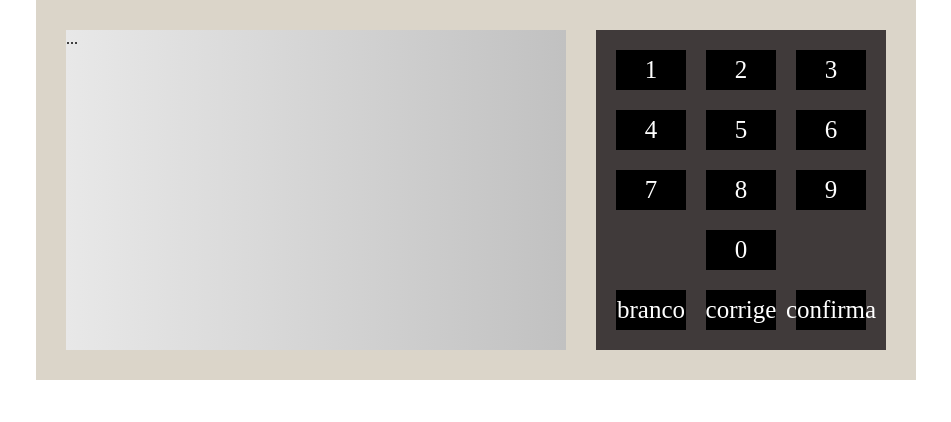
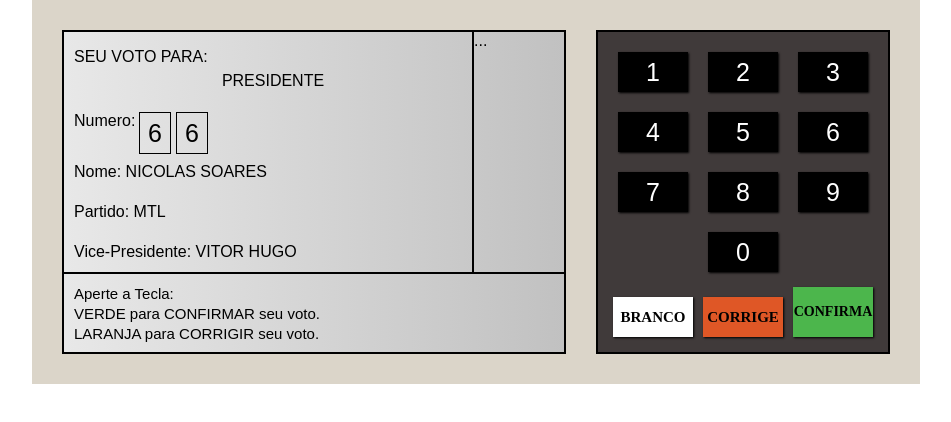
Before and after one commit to RichardGraebin/Projeto---Urna, a plain HTML site: page index.html in a window 1280 px wide. Shown: the whole page, without its empty margins (164-1115 px from the left). Drawn offline with Linux system fonts and the light colour scheme; a web font is replaced by a local one.

Commit message:
Screen Update

```diff
--- a/index.html
+++ b/index.html
@@ -6,10 +6,35 @@
     <meta name="viewport" content="width=device-width, initial-scale=1.0">
     <title>Document</title>
     <link rel="stylesheet" href="style.css">
+    <link rel="preconnect" href="https://fonts.googleapis.com">
+    <link rel="preconnect" href="https://fonts.gstatic.com" crossorigin>
+    <link href="https://fonts.googleapis.com/css2?family=Benne&display=swap" rel="stylesheet">
+
 </head>
 <body>
     <div id='urna'>
-        <div id='tela'>...</div>
+        <div id='tela'>
+            <div class='screen'>
+                <div class='screen-left'>
+                    <div class='text left-infos'>SEU VOTO PARA:</div>
+                    <div class='role left-infos'>PRESIDENTE</div>
+                    <div class='code left-infos'>
+                        <div class='code-name'>Numero:</div>
+                        <div class='code-number'>6</div>
+                        <div class='code-number'>6</div>
+                    </div>
+                    <div class='geral-infos'>Nome: NICOLAS SOARES<br/>
+                        Partido: MTL<br/>
+                        Vice-Presidente: VITOR HUGO</div>
+                </div>
+                <div class='screen-right'>...</div>
+            </div>
+            <div class='info'>
+                Aperte a Tecla: <br/>
+                VERDE para CONFIRMAR seu voto.<br/>
+                LARANJA para CORRIGIR seu voto.
+            </div>
+        </div>
         <div id='teclado'>
             <div class="num1 nums">1</div>
             <div class="num2 nums">2</div>
@@ -21,9 +46,9 @@
             <div class="num8 nums">8</div>
             <div class="num9 nums">9</div>
             <div class='num0 nums'>0</div>
-            <div class='numBr nums'>branco</div>
-            <div class='numCor nums'>corrige</div>
-            <div class='numCon nums'>confirma</div>
+            <div class='numBr nums'>BRANCO</div>
+            <div class='numCor nums'>CORRIGE</div>
+            <div class='numCon nums'>CONFIRMA</div>
         </div>
     </div>
 </body>
--- a/style.css
+++ b/style.css
@@ -3,6 +3,8 @@ body {
     display: flex;
     justify-content: center;
     align-items: center;
+    font-family: Arial, Helvetica, sans-serif;
+    font-size: 16px;
 }
 
 #urna {
@@ -16,6 +18,9 @@ body {
     width: 500px;
     height: 320px;
     background: linear-gradient(to right, #e8e8e8, #c1c1c1);
+    display: flex;
+    flex-direction: column;
+    border: solid 2px black;
 }
 
 #teclado {
@@ -28,12 +33,11 @@ body {
     justify-items: center;
     align-items: center;
 
+    border: solid 2px black;
     margin-left: 30px;
     padding: 20px;
     height: 280px;
     background-color: #403a3a;
-
-
 }
 
 .nums {
@@ -45,16 +49,114 @@ body {
     justify-content: center;
     align-items: center;
     font-size: 25px;
-
+    box-shadow: rgb(0, 0, 0) 1px 1px 2px;
 }
 
 .num0 {grid-area: 4/2/5/3;}
-.numBr {grid-area: 5/1/6/2;}
-.numCor {grid-area: 5/2/6/3;}
-.numCon {grid-area: 5/3/6/4;}
+.numBr {
+    grid-area: 5/1/6/2;
+    background-color: white;
+    color: black;
+    font-size: 15px;
+    font-weight: bold;
+    font-family: 'Benne', serif;
+    margin-top: 10px;
+    width: 80px;
+}
+.numCor {
+    grid-area: 5/2/6/3;
+    background-color: rgb(223, 87, 38);
+    color: black;
+    font-size: 15px;
+    font-weight: bold;
+    font-family: 'Benne', serif;
+    margin-top: 10px;
+    width: 80px;
+}
+
+.numCon {
+    grid-area: 5/3/6/4;
+    background-color: rgb(76, 182, 76);
+    color: black;
+    font-size: 14px;
+    width: 80px;
+    height: 50px;
+    font-weight: bold;
+    font-family: 'Benne', serif;
+}
 
 .nums:hover {
     cursor: pointer;
     background-color: grey;
+    box-shadow: grey 1px 1px 2px;
     transition: ease 0.4s;
 }
+
+.numCor:hover {
+    background-color: rgba(223, 87, 38, 0.576);
+    box-shadow: rgba(223, 87, 38, 0.576) 1px 1px 2px;
+}
+
+.numCon:hover {
+    background-color: rgba(76, 182, 76, 0.659);
+    box-shadow: rgba(76, 182, 76, 0.659) 1px 1px 2px;
+}
+
+.screen {
+    flex-grow: 1;
+    display: flex;
+}
+
+.screen-left {
+    flex-grow: 1;
+}
+
+.screen-right {
+    width: 90px;
+    border-left: solid 2px black;
+}
+
+.info {
+    border-top: solid 2px;
+    padding: 10px;
+    font-size: 15px;
+    font-weight: 10px;
+    line-height: 20px;
+}
+
+.left-infos {
+    height: 40px;
+    padding-left: 10px;
+}
+
+.text {
+    line-height: 50px;
+}
+
+.role {
+    text-align: center;
+}
+
+.code {
+    width: 300px;
+    display: flex;
+    text-align: center;
+}
+
+.code-name {
+    width: 60px;
+}
+
+.code-number {
+    border: solid 1px black;
+    width: 30px;
+    height: 40px;
+    line-height: 40px;
+    margin-left: 5px;
+    font-size: 25px;
+}
+
+.geral-infos  {
+    padding-left: 10px;
+    line-height: 40px;
+}
```
